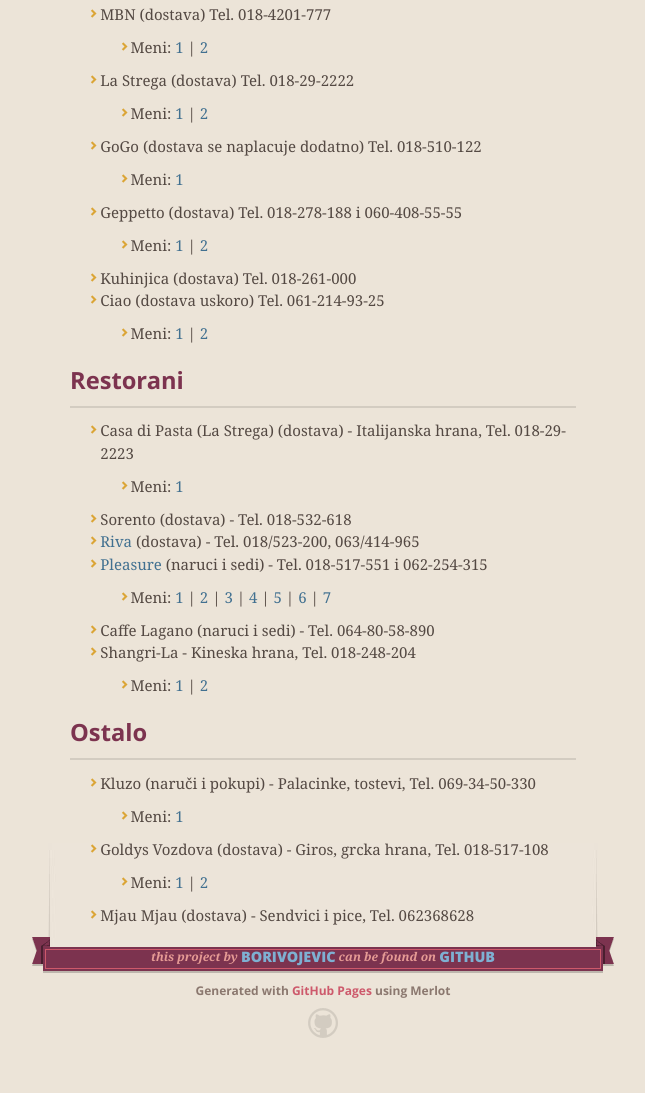
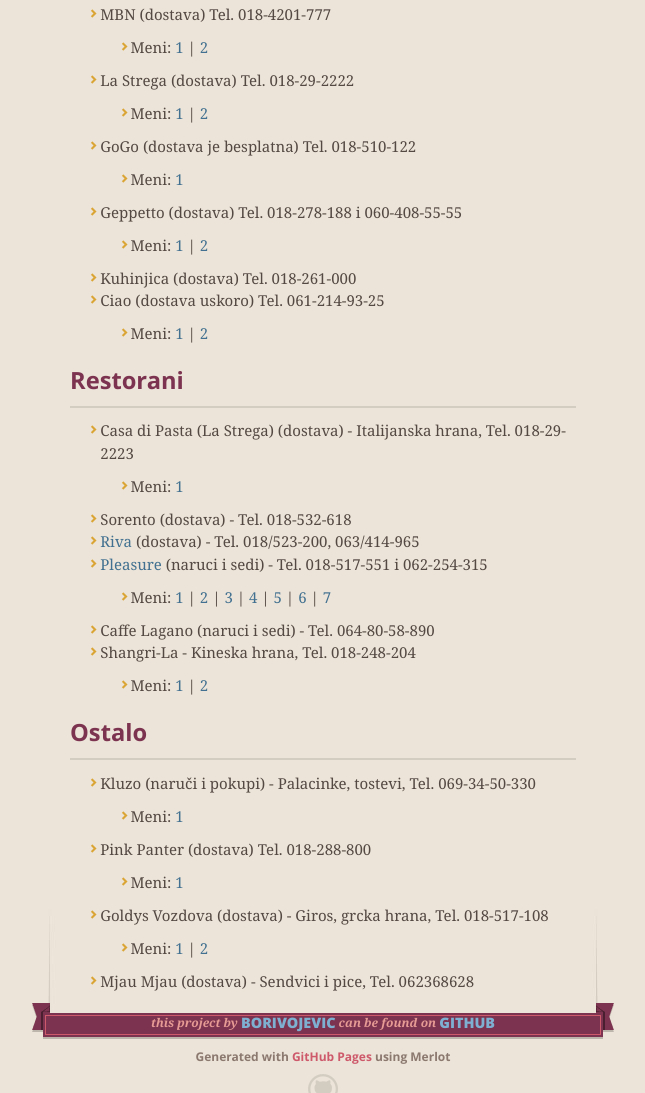
Before and after one commit to borivojevic/restorani-nis, a plain HTML site: page index.html in a window 1280 px wide. Shown: the part 351-1444 px from the top of the page, without its empty margins (317-962 px from the left). Drawn offline with nearby package versions, Linux system fonts and the light colour scheme.

```diff
--- a/index.html
+++ b/index.html
@@ -69,7 +69,7 @@
 </li>
 </ul>
 </li>
-<li>GoGo (dostava se naplacuje dodatno) Tel. 018-510-122
+<li>GoGo (dostava je besplatna) Tel. 018-510-122
 
 <ul>
 <li>Meni:
@@ -109,7 +109,7 @@
 </li>
 <li>Sorento (dostava) - Tel. 018-532-618</li>
 <li>
-<a href="http://www.riva.rs">Riva</a> (dostava) - Tel. 018/523-200, 063/414-965 </li>
+<a href="http://www.riva.rs">Riva</a> (dostava) - Tel. 018/523-200, 063/414-965</li>
 <li>
 <a href="http://www.pleasure.rs">Pleasure</a> (naruci i sedi) - Tel. 018-517-551 i 062-254-315
 
@@ -143,6 +143,14 @@
 <ul>
 <li>Meni:
 <a href="https://raw.github.com/borivojevic/restorani-nis/master/menu/kluzo/kluzo.jpg" title="Strana 1">1</a>
+</li>
+</ul>
+</li>
+<li>Pink Panter (dostava) Tel. 018-288-800
+
+<ul>
+<li>Meni:
+<a href="https://raw.github.com/borivojevic/restorani-nis/master/menu/pink-panter/pink-panter-1.jpg" title="Strana 1">1</a>
 </li>
 </ul>
 </li>
```
Also changed, not shown: params.json (+1 -1 lines).
